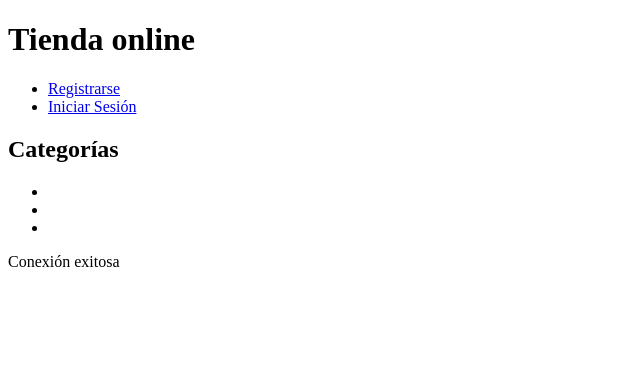
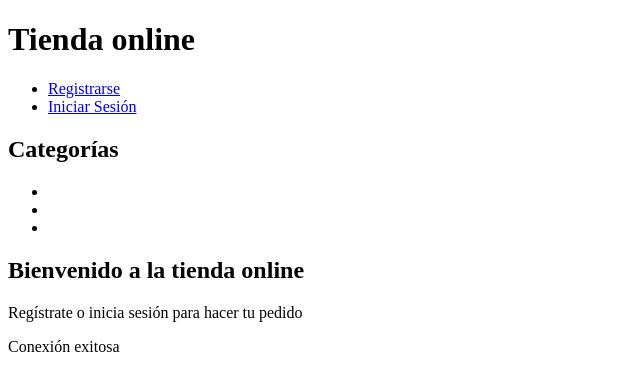
Before and after one commit to sgargal/DWES_ProyectoFinal_SaraGarzon, a PHP site: page / in a window 1280 px wide. Shown: the top 391 px of the page, without its empty margins (0-640 px from the left). Run offline with PHP 8.4, Linux system fonts and the light colour scheme.

Commit message:
arreglar Session['usuario]

```diff
--- a/public/index.php
+++ b/public/index.php
@@ -18,6 +18,23 @@
                 <li><a href=""></a></li>
             </ul>
         </aside>
+
+        <section class="contenidoPrincipal">
+            <?php
+            if(isset($_SESSION['mensaje'])){
+                $usuario = $_SESSION['usuario'];
+                echo '<h2>Bienvenido, ' .htmlspecialchars($usuario['nombre']) . ' ' . htmlspecialchars($usuario['apellidos']) . '</h2>';
+                if($usuario['rol'] == 'admin'){
+                    echo '<p>Aquí puedes gestionar la tienda</p>';
+                }else{
+                    echo '<p>Aquí puedes ver los productos de la tienda</p>';
+                }
+            }else{
+                echo '<h2>Bienvenido a la tienda online</h2>';
+                echo '<p>Regístrate o inicia sesión para hacer tu pedido</p>';
+            }
+            ?>
+        </section>
     </main>
 </body>
 </html>
```
Also changed, not shown: app/controllers/UsuarioController.php (+12 -12 lines).
